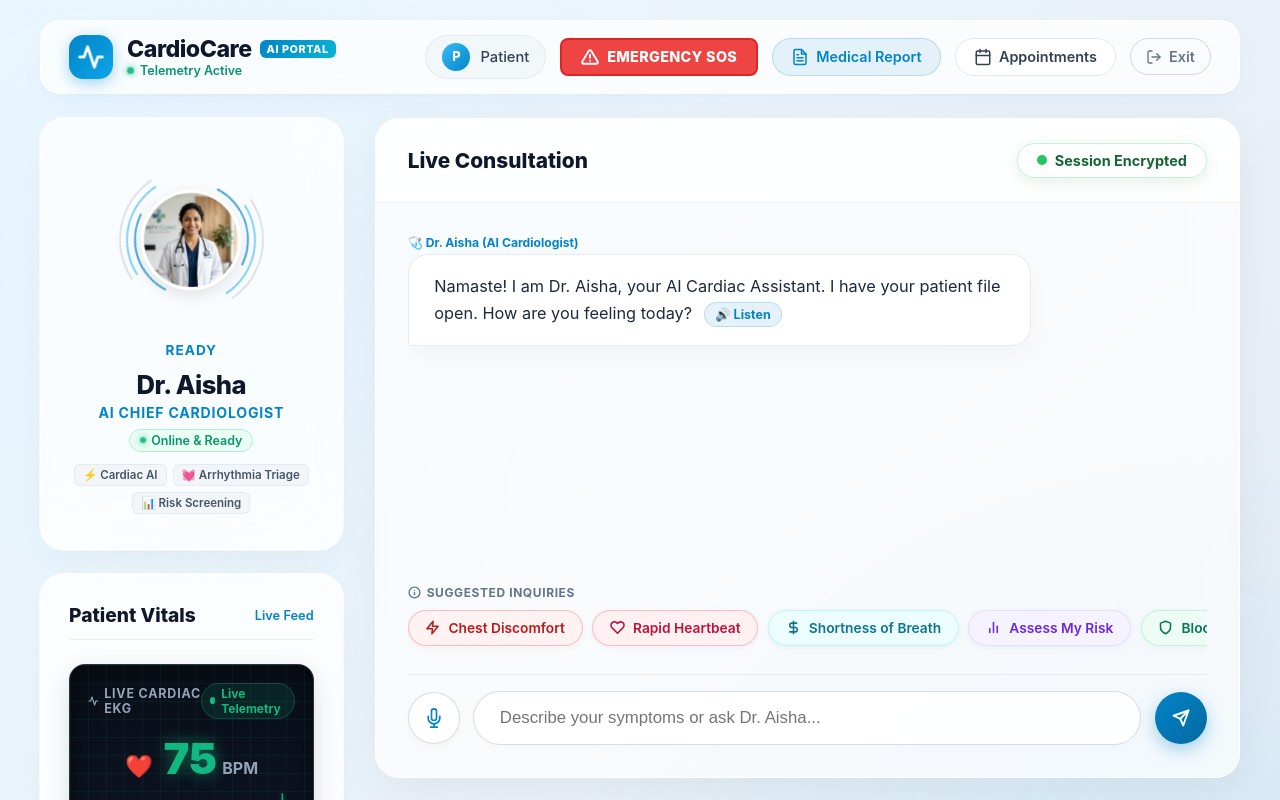
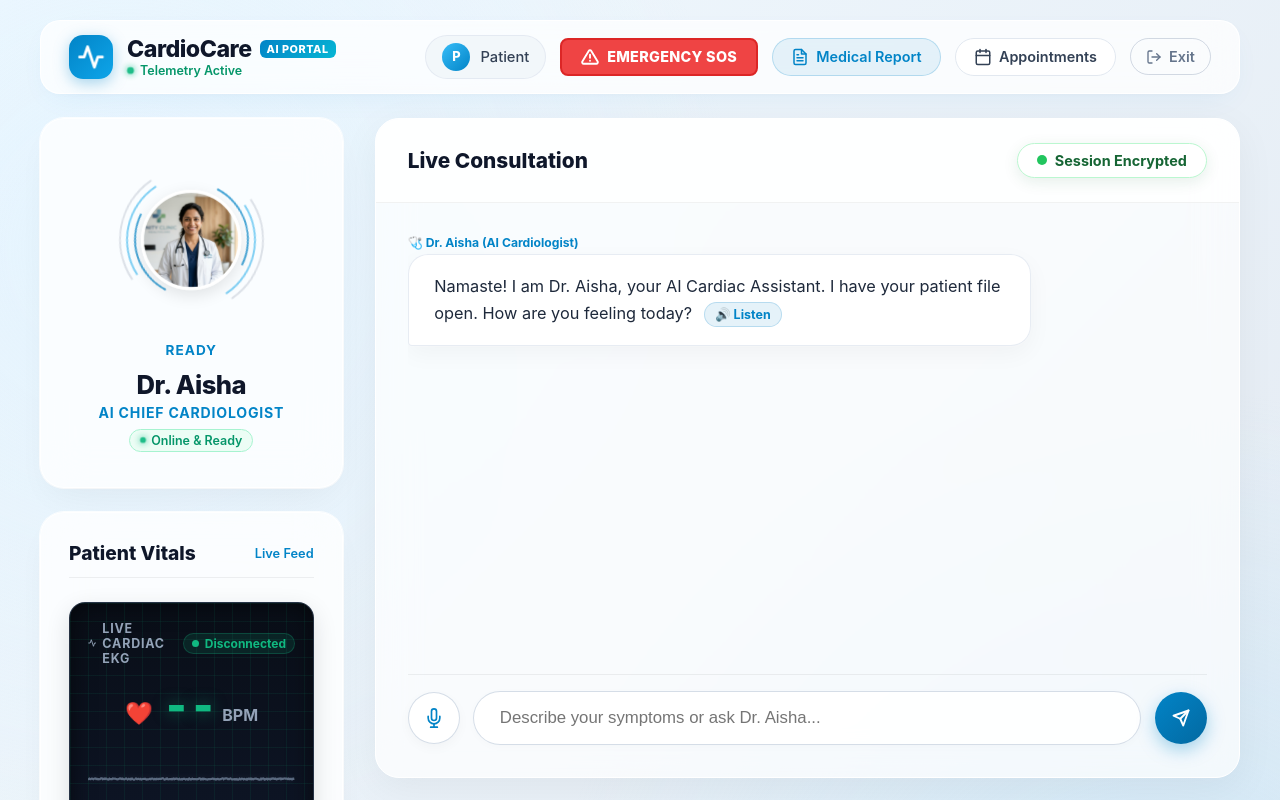
Before and after one commit to RounitSrivastava/Medical, a Next.js app in the folder frontend/: page /consultation in a window 1280 px wide. Shown: the top 800 px of the page. Built offline with nearby package versions, Linux system fonts and the light colour scheme.

Commit message:
UI Updates: EKG Monitor and Consultation Page

```diff
--- a/frontend/src/app/consultation/page.tsx
+++ b/frontend/src/app/consultation/page.tsx
@@ -287,14 +287,14 @@ export default function Consultation() {
 
   // Dynamic patient vitals (synced with EKG & Bluetooth)
   const [patientVitals, setPatientVitals] = useState({
-    hr: "72 BPM",
+    hr: "-- BPM",
     bp: "118/78",
     o2: "98%"
   });
 
   const handleBpmChange = useCallback((newBpm: number) => {
     setPatientVitals((prev) => {
-      const formatted = `${newBpm} BPM`;
+      const formatted = newBpm > 0 ? `${newBpm} BPM` : "-- BPM";
       if (prev.hr === formatted) return prev;
       return { ...prev, hr: formatted };
     });
@@ -455,11 +455,7 @@ export default function Consultation() {
               <span className={styles.liveDot} style={{ width: '6px', height: '6px' }}></span>
               {avatarStatus === "speaking" ? "Speaking..." : avatarStatus === "thinking" ? "Analyzing..." : avatarStatus === "listening" ? "Listening..." : "Online & Ready"}
             </div>
-            <div className={styles.tagList}>
-              <span className={styles.tagItem}>⚡ Cardiac AI</span>
-              <span className={styles.tagItem}>💓 Arrhythmia Triage</span>
-              <span className={styles.tagItem}>📊 Risk Screening</span>
-            </div>
+
           </div>
 
           <div className={styles.vitalsSection}>
@@ -555,31 +551,7 @@ export default function Consultation() {
               <div ref={chatEndRef} />
             </div>
 
-            {/* Quick Symptom Chips */}
-            <div className={styles.suggestionTray}>
-              <span className={styles.suggestionLabel}>
-                <svg width="13" height="13" viewBox="0 0 24 24" fill="none" stroke="currentColor" strokeWidth="2.5" strokeLinecap="round" strokeLinejoin="round">
-                  <circle cx="12" cy="12" r="10" />
-                  <line x1="12" y1="16" x2="12" y2="12" />
-                  <line x1="12" y1="8" x2="12.01" y2="8" />
-                </svg>
-                Suggested Inquiries
-              </span>
-              <div className={styles.promptChips}>
-                {symptomChips.map((chip, index) => (
-                  <button
-                    key={index}
-                    className={`${styles.chipBtn} ${chip.className}`}
-                    onClick={() => {
-                      handleSend(chip.query);
-                    }}
-                  >
-                    {chip.icon}
-                    <span>{chip.label}</span>
-                  </button>
-                ))}
-              </div>
-            </div>
+
 
             {/* Input Row */}
             <div className={styles.inputArea}>
--- a/frontend/src/components/EKGMonitor.tsx
+++ b/frontend/src/components/EKGMonitor.tsx
@@ -9,7 +9,7 @@ interface EKGMonitorProps {
 
 export default function EKGMonitor({ onBpmChange }: EKGMonitorProps) {
   const canvasRef = useRef<HTMLCanvasElement>(null);
-  const [bpm, setBpm] = useState(72);
+  const [bpm, setBpm] = useState(0);
   const [isBluetooth, setIsBluetooth] = useState(false);
   const [deviceName, setDeviceName] = useState<string>("");
   const [isPairing, setIsPairing] = useState(false);
@@ -25,22 +25,7 @@ export default function EKGMonitor({ onBpmChange }: EKGMonitorProps) {
     onBpmChangeRef.current?.(bpm);
   }, [bpm]);
 
-  // Simulated BPM fluctuation when not connected to real Bluetooth
-  useEffect(() => {
-    if (isBluetooth) return;
-
-    const interval = setInterval(() => {
-      setBpm(prev => {
-        const change = Math.floor(Math.random() * 5) - 2; // -2 to +2
-        let newBpm = prev + change;
-        if (newBpm < 65) newBpm = 65;
-        if (newBpm > 85) newBpm = 85;
-        return newBpm;
-      });
-    }, 2500);
-
-    return () => clearInterval(interval);
-  }, [isBluetooth]);
+  // Removed simulated BPM fluctuation to require real Bluetooth connection
 
   // Dynamic EKG Canvas Waveform Animation
   useEffect(() => {
@@ -67,10 +52,12 @@ export default function EKGMonitor({ onBpmChange }: EKGMonitorProps) {
       data.shift();
 
       time++;
+      let y = height / 2;
+
+      if (bpm > 0 && isBluetooth) {
         // Dynamically calculate ECG spike cycle based on current BPM
         const cycleLength = Math.max(40, Math.floor(5400 / bpm));
         const cycle = time % cycleLength;
-      let y = height / 2;
 
         // Simulate physiological ECG waveform (P-Q-R-S-T complexes)
         if (cycle === 8) y = height / 2 - 4; // P wave
@@ -81,6 +68,7 @@ export default function EKGMonitor({ onBpmChange }: EKGMonitorProps) {
         else if (cycle === 25) y = height / 2;
         else if (cycle === 35) y = height / 2 - 6; // T wave
         else if (cycle === 38) y = height / 2;
+      }
 
       // Add slight baseline drift noise
       if (y === height / 2) {
@@ -96,10 +84,10 @@ export default function EKGMonitor({ onBpmChange }: EKGMonitorProps) {
         ctx.lineTo(i, data[i]);
       }
 
-      ctx.strokeStyle = isBluetooth ? '#38bdf8' : '#10b981'; // Electric blue for BT, Emerald for Telemetry
+      ctx.strokeStyle = isBluetooth ? '#38bdf8' : '#64748b'; // Electric blue for BT, Slate for Disconnected
       ctx.lineWidth = 2.2;
       ctx.lineJoin = 'round';
-      ctx.shadowColor = isBluetooth ? 'rgba(56, 189, 248, 0.6)' : 'rgba(16, 185, 129, 0.6)';
+      ctx.shadowColor = isBluetooth ? 'rgba(56, 189, 248, 0.6)' : 'rgba(100, 116, 139, 0.2)';
       ctx.shadowBlur = 6;
       ctx.stroke();
 
@@ -142,6 +130,7 @@ export default function EKGMonitor({ onBpmChange }: EKGMonitorProps) {
         setIsBluetooth(false);
         setDeviceName("");
         setBluetoothDevice(null);
+        setBpm(0);
         console.log("Bluetooth device disconnected");
       });
 
@@ -185,6 +174,7 @@ export default function EKGMonitor({ onBpmChange }: EKGMonitorProps) {
     setIsBluetooth(false);
     setDeviceName("");
     setBluetoothDevice(null);
+    setBpm(0);
   };
 
   return (
@@ -202,14 +192,14 @@ export default function EKGMonitor({ onBpmChange }: EKGMonitorProps) {
 
         <div className={`${styles.status} ${isBluetooth ? styles.statusBt : ""}`}>
           <div className={`${styles.statusIndicator} ${isBluetooth ? styles.statusIndicatorBt : ""}`}></div>
-          <span>{isBluetooth ? "Bluetooth Stream" : "Live Telemetry"}</span>
+          <span>{isBluetooth ? "Bluetooth Stream" : "Disconnected"}</span>
         </div>
       </div>
 
       {/* BPM Counter */}
       <div className={styles.bpmContainer}>
         <span className={styles.heartPulseIcon}>❤️</span>
-        <span className={`${styles.bpmValue} ${isBluetooth ? styles.bpmValueBt : ""}`}>{bpm}</span>
+        <span className={`${styles.bpmValue} ${isBluetooth ? styles.bpmValueBt : ""}`}>{bpm > 0 ? bpm : "--"}</span>
         <span className={styles.bpmLabel}>BPM</span>
       </div>
 
@@ -230,7 +220,7 @@ export default function EKGMonitor({ onBpmChange }: EKGMonitorProps) {
               <span>{deviceName || "Heart Rate Watch"}</span>
             </>
           ) : (
-            <span>📡 Virtual Telemetry</span>
+            <span>📡 Waiting for Device</span>
           )}
         </div>
 
```
Lines whose indentation alone changed are shown as unchanged.
